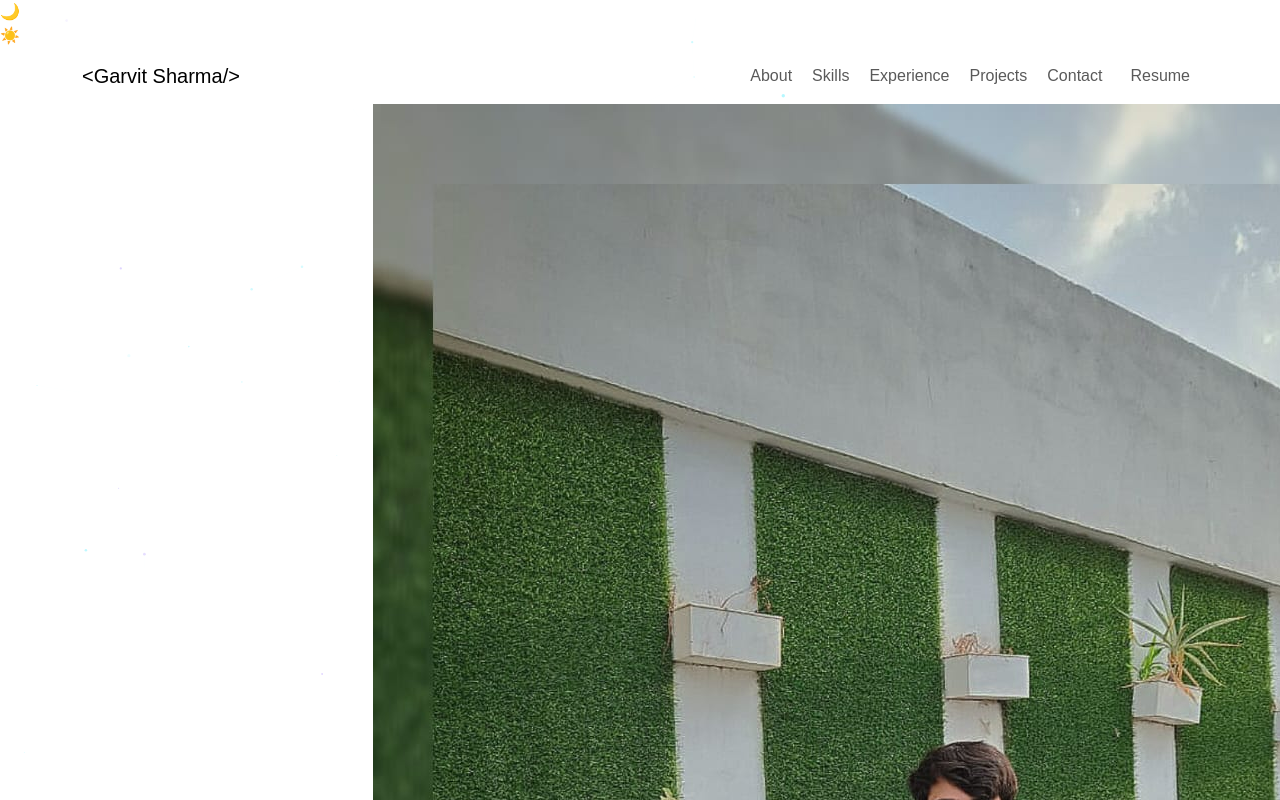
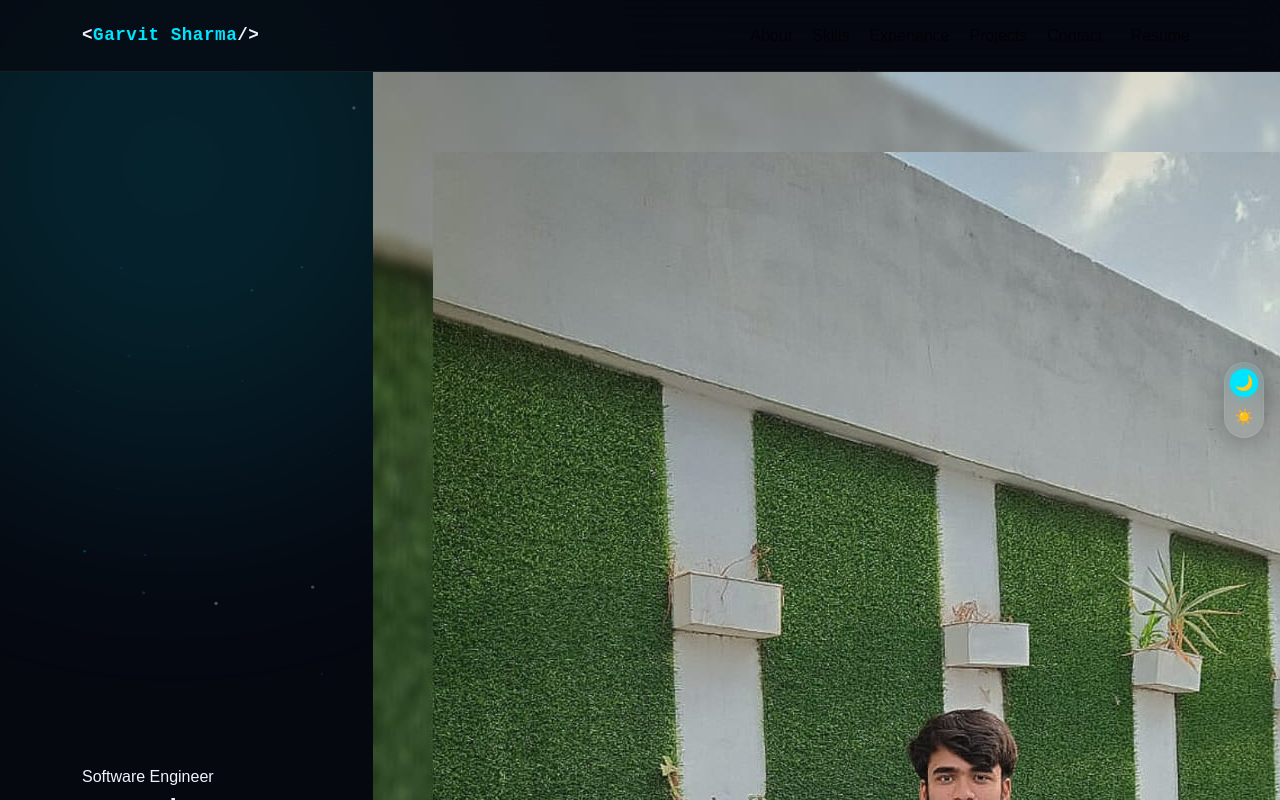
Before and after one commit to garvit0707/Portfolio, a React (Vite) app: page / in a window 1280 px wide. Shown: the top 800 px of the page. Built offline with nearby package versions, Linux system fonts and the light colour scheme.

Commit message:
styling of nav compoennt

```diff
--- a/src/App.css
+++ b/src/App.css
@@ -256,3 +256,269 @@
   color: var(--accent);
   box-shadow: 0 4px 20px rgba(92, 45, 245, 0.1);
 }
+
+[data-theme="light"] .form-control-dark {
+  background: rgba(92, 45, 245, 0.03);
+  border-color: rgba(92, 45, 245, 0.15);
+  color: var(--text-primary);
+}
+
+[data-theme="light"] .form-control-dark::placeholder {
+  color: var(--text-muted);
+}
+
+[data-theme="light"] .form-control-dark:focus {
+  background: rgba(92, 45, 245, 0.05);
+  border-color: var(--accent);
+  box-shadow: 0 0 0 3px rgba(92, 45, 245, 0.12);
+}
+
+[data-theme="light"] .btn-primary-custom {
+  background: linear-gradient(135deg, var(--accent), #7b52f5);
+  color: #fff;
+  box-shadow: 0 4px 20px rgba(92, 45, 245, 0.3);
+}
+
+[data-theme="light"] .btn-primary-custom:hover {
+  box-shadow: 0 10px 36px rgba(92, 45, 245, 0.45);
+  color: #fff;
+}
+
+[data-theme="light"] .btn-outline-custom {
+  border-color: rgba(92, 45, 245, 0.25);
+  color: var(--text-primary);
+}
+
+[data-theme="light"] .btn-outline-custom:hover {
+  border-color: var(--accent);
+  color: var(--accent);
+  background: rgba(92, 45, 245, 0.06);
+}
+
+[data-theme="light"] .hero-social-link {
+  border-color: rgba(92, 45, 245, 0.18);
+  color: var(--text-muted);
+}
+
+[data-theme="light"] .hero-social-link:hover {
+  border-color: var(--accent);
+  color: var(--accent);
+  background: rgba(92, 45, 245, 0.07);
+}
+
+[data-theme="light"] footer {
+  background: #fff8f0;
+  border-top: 1px solid rgba(92, 45, 245, 0.1);
+}
+
+[data-theme="light"] .back-top {
+  border-color: rgba(92, 45, 245, 0.18);
+}
+
+[data-theme="light"] .back-top:hover {
+  border-color: var(--accent);
+  color: var(--accent);
+  background: rgba(92, 45, 245, 0.07);
+}
+
+[data-theme="light"] .float-chip {
+  background: rgba(255, 255, 255, 0.9);
+  border-color: rgba(92, 45, 245, 0.2);
+  color: var(--text-muted);
+  box-shadow: 0 2px 12px rgba(92, 45, 245, 0.08);
+}
+
+[data-theme="light"] .section-divider {
+  background: linear-gradient(90deg, transparent, rgba(92, 45, 245, 0.15), transparent);
+}
+
+[data-theme="light"] #theme-toggle {
+  background: rgba(255, 255, 255, 0.9);
+  border-color: rgba(92, 45, 245, 0.2);
+  box-shadow: 0 4px 20px rgba(92, 45, 245, 0.12);
+}
+
+[data-theme="light"] #theme-toggle .t-icon.active {
+  background: var(--accent);
+  box-shadow: 0 0 12px rgba(92, 45, 245, 0.4);
+}
+
+   /* THEME TOGGLE BUTTON */
+#theme-toggle {
+  position: fixed;
+  top: 50%;
+  transform: translateY(-50%);
+  right: 16px;
+  z-index: 1100;
+  width: 40px;
+  height: 76px;
+  background: var(--bg-card);
+  border: 1px solid var(--border);
+  border-radius: 100px;
+  cursor: pointer;
+  display: flex;
+  flex-direction: column;
+  align-items: center;
+  justify-content: space-between;
+  padding: 6px;
+  backdrop-filter: blur(14px);
+  -webkit-backdrop-filter: blur(14px);
+  transition: border-color 0.3s, box-shadow 0.3s;
+  box-shadow: 0 4px 24px rgba(0, 0, 0, 0.25);
+}
+
+#theme-toggle:hover {
+  border-color: var(--accent);
+  box-shadow: var(--glow);
+}
+
+#theme-toggle .t-icon {
+  width: 28px;
+  height: 28px;
+  border-radius: 50%;
+  display: flex;
+  align-items: center;
+  justify-content: center;
+  font-size: 0.95rem;
+  transition: all 0.3s;
+  flex-shrink: 0;
+}
+
+#theme-toggle .t-icon.active {
+  background: var(--accent);
+  box-shadow: 0 0 10px rgba(0, 229, 255, 0.4);
+}
+
+[data-theme="light"] #theme-toggle .t-icon.active {
+  box-shadow: 0 0 10px rgba(0, 119, 204, 0.35);
+}
+
+/* GLOBAL THEME TRANSITIONS */
+body,
+.navbar,
+.skill-card,
+.about-highlight,
+.timeline-card,
+.project-card,
+.achievement-card,
+.contact-card,
+.contact-info-item,
+footer,
+.stats-row,
+.hero-avatar-ring::after,
+.form-control-dark,
+.back-top,
+.btn-outline-custom,
+.hero-social-link {
+  transition: background 0.35s ease, color 0.35s ease, border-color 0.35s ease, box-shadow 0.35s ease;
+}
+
+*,
+*::before,
+*::after {
+  margin: 0;
+  padding: 0;
+  box-sizing: border-box;
+}
+
+html {
+  scroll-behavior: smooth;
+}
+
+body {
+  font-family: var(--font-body);
+  background: var(--bg-dark);
+  color: var(--text-primary);
+  overflow-x: hidden;
+  line-height: 1.7;
+}
+
+::selection {
+  background: var(--accent);
+  color: #fff;
+}
+
+/* ===========================
+   AMBIENT BLOBS
+=========================== */
+.bg-blob {
+  position: fixed;
+  border-radius: 50%;
+  filter: blur(120px);
+  opacity: 0.12;
+  pointer-events: none;
+  z-index: 0;
+}
+
+.blob-1 {
+  width: 600px;
+  height: 600px;
+  background: var(--accent);
+  top: -150px;
+  left: -150px;
+  animation: blobMove1 18s ease-in-out infinite alternate;
+}
+
+.blob-2 {
+  width: 500px;
+  height: 500px;
+  background: var(--accent2);
+  bottom: -100px;
+  right: -100px;
+  animation: blobMove2 22s ease-in-out infinite alternate;
+}
+
+.blob-3 {
+  width: 350px;
+  height: 350px;
+  background: var(--accent3);
+  top: 40%;
+  left: 45%;
+  animation: blobMove3 14s ease-in-out infinite alternate;
+}
+
+@keyframes blobMove1 {
+  from { transform: translate(0, 0) scale(1); }
+  to { transform: translate(80px, 60px) scale(1.15); }
+}
+
+@keyframes blobMove2 {
+  from { transform: translate(0, 0) scale(1); }
+  to { transform: translate(-60px, -80px) scale(1.1); }
+}
+
+@keyframes blobMove3 {
+  from { transform: translate(0, 0); }
+  to { transform: translate(40px, -40px); }
+}
+
+/* ===========================
+   NAVBAR
+=========================== */
+.navbar {
+  background: rgba(6, 8, 16, 0.75);
+  backdrop-filter: blur(20px);
+  -webkit-backdrop-filter: blur(20px);
+  border-bottom: 1px solid var(--border);
+  padding: 14px 0;
+  position: sticky;
+  top: 0;
+  z-index: 1000;
+  transition: box-shadow 0.3s;
+}
+
+.navbar.scrolled {
+  box-shadow: 0 4px 40px rgba(0, 229, 255, 0.08);
+}
+
+.navbar-brand {
+  font-family: var(--font-mono);
+  font-weight: 600;
+  font-size: 1.1rem;
+  color: var(--text-primary) !important;
+  letter-spacing: 0.03em;
+}
+
+.navbar-brand span {
+  color: var(--accent);
+}
```
